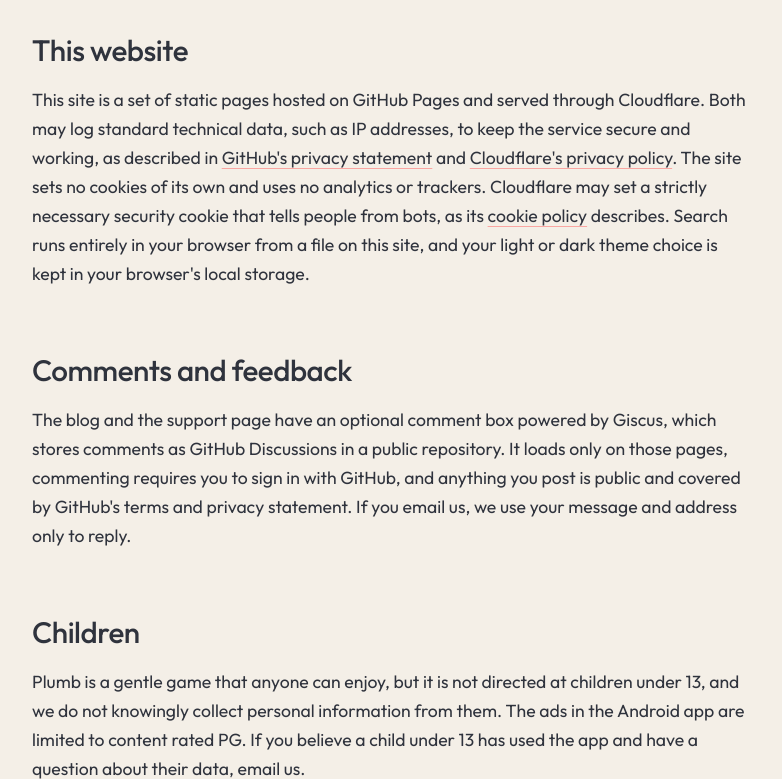
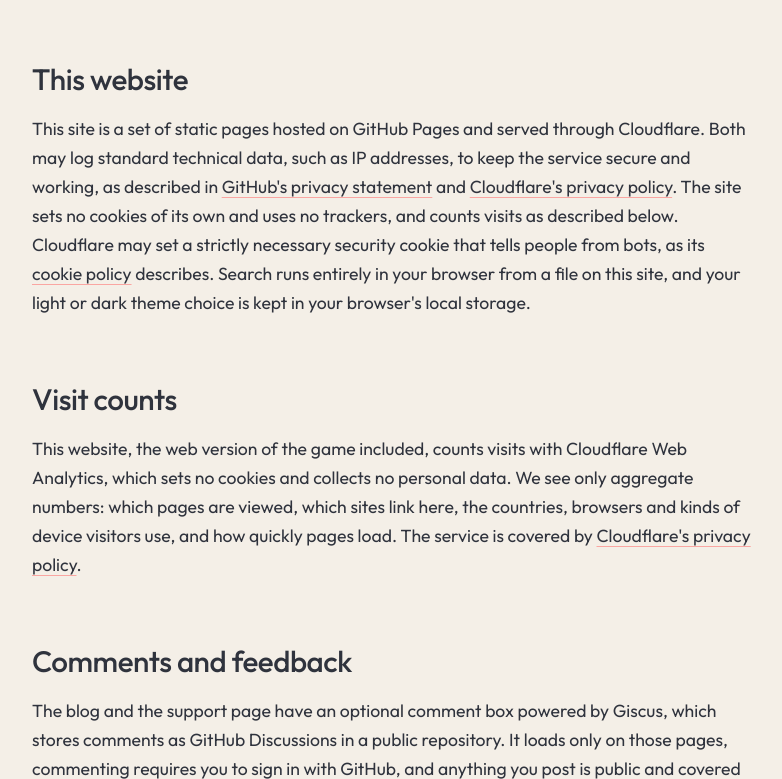
Before and after one commit to chaosmos-studio/plumb, an Astro site in the folder website/: page /plumb/privacy in a window 1280 px wide. Shown: the part 3779-4558 px from the top of the page, without its empty margins (248-1030 px from the left). Built offline with nearby package versions, Linux system fonts and the light colour scheme; Astro itself is replaced by a stand-in of ours.

Commit message:
count visits with cloudflare's automatic web analytics, no script of our own

```diff
--- a/website/src/components/Head.astro
+++ b/website/src/components/Head.astro
@@ -1,5 +1,6 @@
 ---
 import { site } from "../site.config";
+import { beaconToken } from "../utils/analytics";
 import { absolute, href } from "../utils/url";
 
 interface Props {
@@ -102,6 +103,6 @@ const allSchema = [...baseSchema, ...schema];
 <link rel="sitemap" href={href("sitemap-index.xml")} />
 
 {allSchema.map(s => <script type="application/ld+json" set:html={JSON.stringify(s)} />)}
-{site.analytics.cloudflareToken && (
-  <script is:inline defer src="https://static.cloudflareinsights.com/beacon.min.js" data-cf-beacon={JSON.stringify({ token: site.analytics.cloudflareToken })} />
+{beaconToken && (
+  <script is:inline defer src="https://static.cloudflareinsights.com/beacon.min.js" data-cf-beacon={JSON.stringify({ token: beaconToken })} />
 )}
--- a/website/src/pages/privacy.astro
+++ b/website/src/pages/privacy.astro
@@ -2,10 +2,11 @@
 import Base from "../layouts/Base.astro";
 import Crumbs from "../components/Crumbs.astro";
 import { privacy, site } from "../site.config";
+import { countsVisits, injected } from "../utils/analytics";
 import { breadcrumbs } from "../utils/schema";
 const updated = new Date(privacy.updated).toLocaleDateString("en-GB", { day: "numeric", month: "long", year: "numeric" });
-// Visit counting is off unless site.config.ts has a Cloudflare token, and this page says so only when it is on.
-const analytics = Boolean(site.analytics.cloudflareToken);
+// This page describes visit counting only when site.analytics turns it on.
+const analytics = countsVisits;
 const google = {
   partners: "https://policies.google.com/technologies/partner-sites",
   privacy: "https://policies.google.com/privacy",
@@ -71,7 +72,7 @@ const google = {
       <p>The Android app offers one optional purchase, the Supporter pack. It is bought once, turns off the banner and the ads between levels, and makes every hint free, so no video is ever needed. Google Play Billing handles the purchase from start to finish: your payment details go to Google, under <a href={google.privacy} rel="noopener">Google's privacy policy</a> and <a href={google.playTerms} rel="noopener">Google Play's terms</a>, and never reach us. The game learns only whether the pack was bought: it asks Google Play when it starts, and remembers the answer on your device so the pack works offline.</p>
 
       <h2>The web version</h2>
-      <p>When you play in a browser, the game never shows ads and sells nothing, and it loads no ads or billing code. Your progress and settings are saved in your browser's own storage for this site, on your computer or phone. They are not sent to us. Clearing the site's data in your browser erases them.</p>
+      <p>When you play in a browser, the game never shows ads and sells nothing, and it loads no ads or billing code. Your progress and settings are saved in your browser's own storage for this site, on your computer or phone. They are not sent to us. Clearing the site's data in your browser erases them.{injected && " Visits to it are counted along with this website's, as described under Visit counts."}</p>
 
       <h2>Permissions</h2>
       <p>{privacy.permissions}</p>
@@ -85,7 +86,7 @@ const google = {
       {analytics && (
         <>
           <h2>Visit counts</h2>
-          <p>This website counts visits with Cloudflare Web Analytics, which sets no cookies and collects no personal data. We see only aggregate numbers: which pages are viewed, which sites link here, the countries, browsers and kinds of device visitors use, and how quickly pages load. The service is covered by <a href="https://www.cloudflare.com/privacypolicy/" rel="noopener">Cloudflare's privacy policy</a>.</p>
+          <p>This website{injected && ", the web version of the game included,"} counts visits with Cloudflare Web Analytics, which sets no cookies and collects no personal data. We see only aggregate numbers: which pages are viewed, which sites link here, the countries, browsers and kinds of device visitors use, and how quickly pages load. The service is covered by <a href="https://www.cloudflare.com/privacypolicy/" rel="noopener">Cloudflare's privacy policy</a>.</p>
         </>
       )}
 
--- a/website/src/site.config.ts
+++ b/website/src/site.config.ts
@@ -1,6 +1,12 @@
 // Everything about this game the website needs. The layouts, SEO and pages read only this file (and the
 // blog content), so another game's site is this file, its palette in styles/theme.css, its motif, and
 // its posts.
+
+/** How the site counts visits: see `site.analytics`. */
+export interface Analytics {
+  readonly cloudflare: "auto" | "token" | "off";
+  readonly token: string;
+}
 
 export const site = {
   name: "Plumb",
@@ -26,9 +32,11 @@ export const site = {
   searchPlaceholder: "Search tips, rules and posts...",
   // Paste the content of Search Console's HTML tag here once the property is added.
   googleSiteVerification: "",
-  // Cookieless visit counts from Cloudflare Web Analytics. Empty loads nothing. One token for the
-  // shravangoswami.com hostname covers every game's site, and the Privacy page describes it once set.
-  analytics: { cloudflareToken: "" },
+  // Cookieless visit counts from Cloudflare Web Analytics, which the Privacy page describes whenever they are
+  // on. "auto": the hostname is proxied through Cloudflare, whose automatic setup adds the beacon to every
+  // page on it, /play/ included, so the site adds no script. "token": Head adds the beacon with `token`, the
+  // site token for a hostname Cloudflare does not proxy. "off": nothing is counted.
+  analytics: { cloudflare: "auto", token: "" } as Analytics,
   giscus: {
     repo: "shravanngoswamii/comments",
     repoId: "R_kgDOQ90dlg",
--- /dev/null
+++ b/website/src/utils/analytics.ts
@@ -0,0 +1,13 @@
+// How this site counts visits, from site.analytics: Cloudflare's own injection, Head's beacon, or not at all.
+import { site } from "../site.config";
+
+const { cloudflare, token } = site.analytics;
+
+/** The site token Head loads Cloudflare's beacon with; empty when Cloudflare injects it or nothing counts. */
+export const beaconToken = cloudflare === "token" ? token : "";
+
+/** Cloudflare adds the beacon itself, to every page on the proxied hostname, the game's /play/ included. */
+export const injected = cloudflare === "auto";
+
+/** Whether visits are counted at all, which the Privacy page then describes. */
+export const countsVisits = injected || beaconToken !== "";
```
